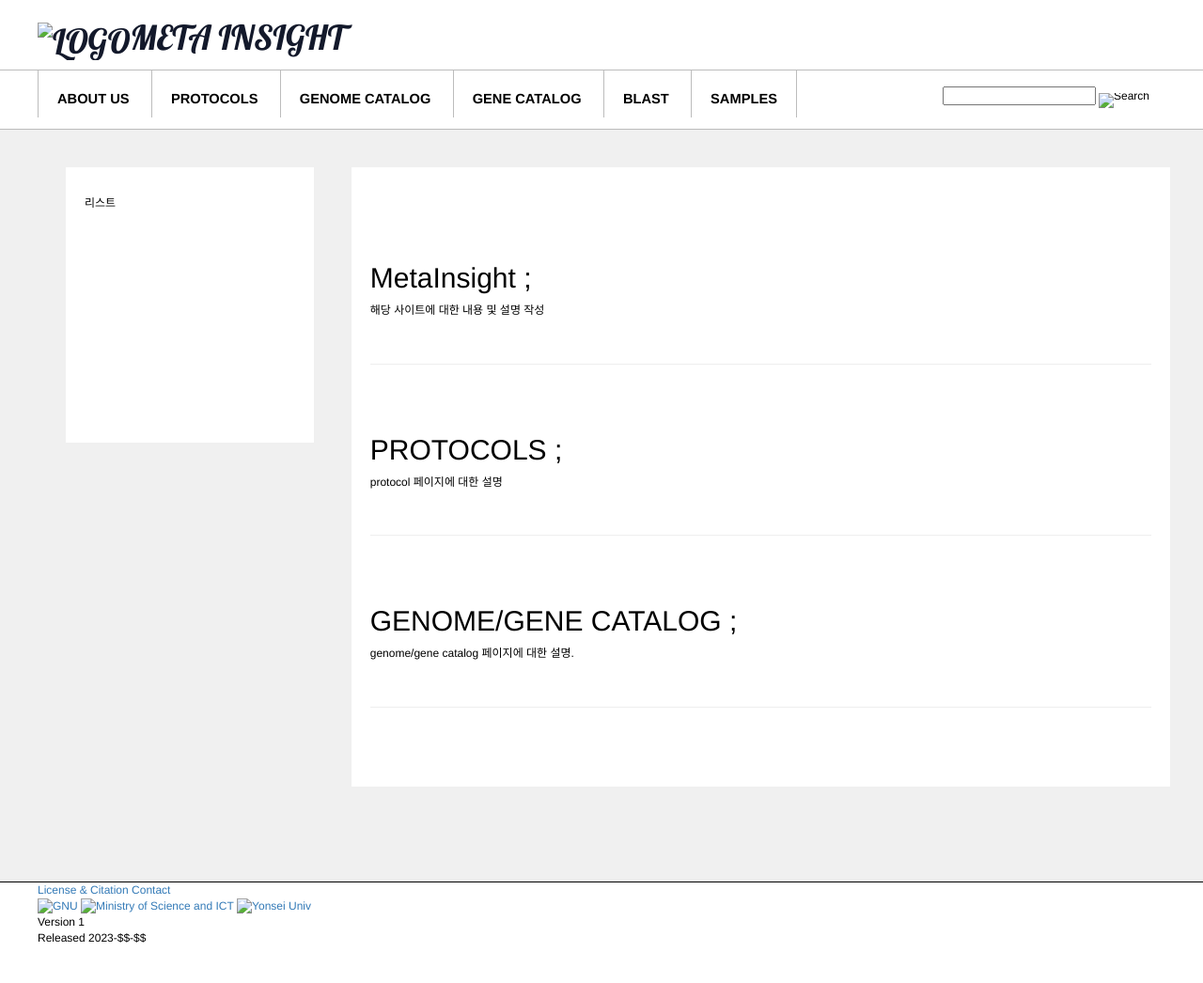
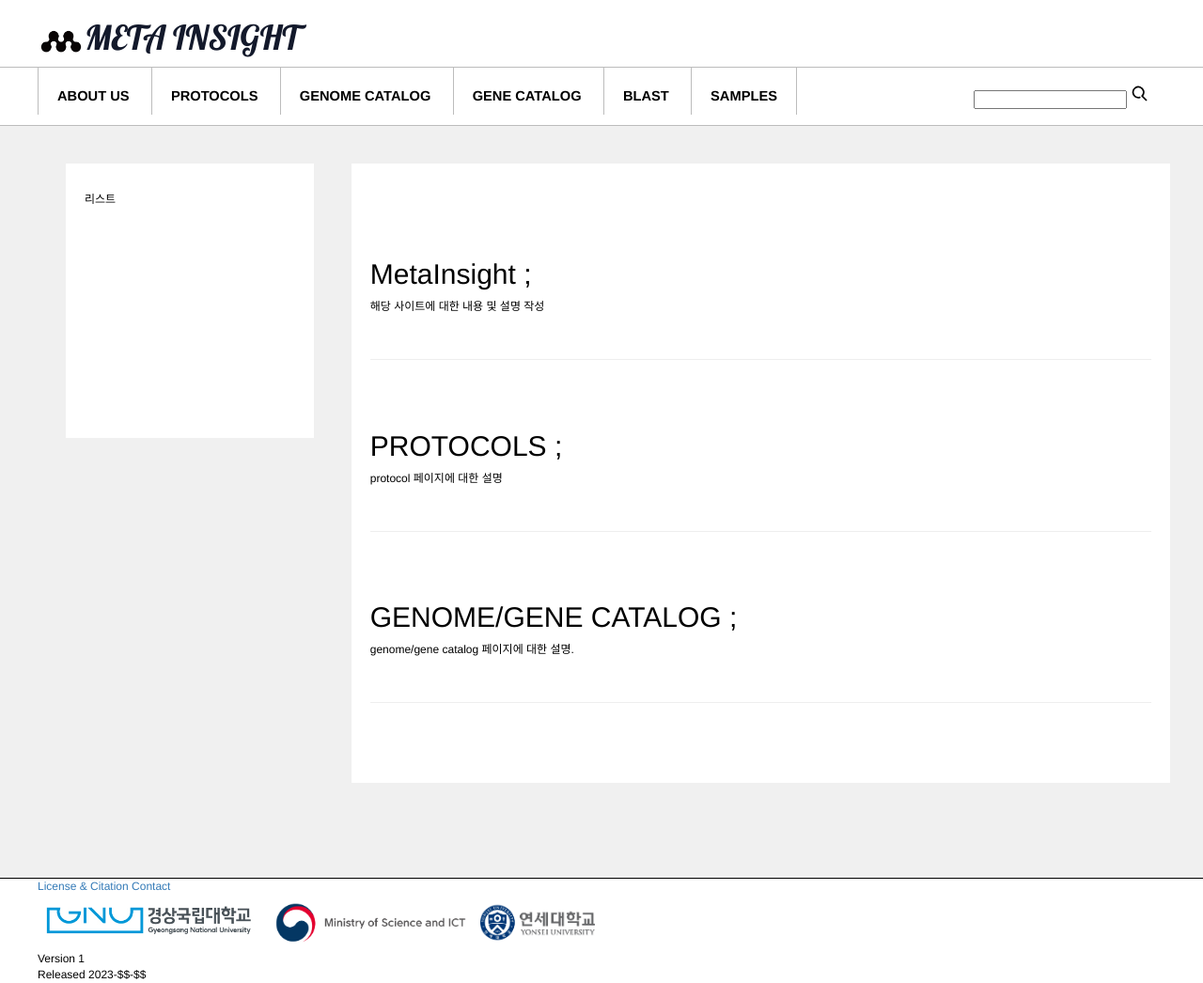
Before and after one commit to sujin9819/MetaInsight, a plain HTML site: page index.html in a window 1280 px wide. Shown: the whole page at 94% size. Before the commit the page ends 1008 px from the top, so only its background shows below. Drawn offline with nearby package versions, Linux system fonts and the light colour scheme; the site is published under a folder, as on GitHub Pages, so addresses that start at the root find nothing.

Commit message:
Update index.html

```diff
--- a/index.html
+++ b/index.html
@@ -12,7 +12,7 @@
         <!--header-->
         <header class="main">
             <!--logo-->
-                <h1><a href="index.html" id="logo"><img alt="LOGO" src="/static/image/logo.PNG" width="50px">META INSIGHT</a></h1>
+                <h1><a href="index.html" id="logo"><img alt="LOGO" src="static/image/logo.PNG" width="50px">META INSIGHT</a></h1>
         </header>
         <header class="sub">
             <div class="sub">
@@ -28,7 +28,7 @@
                     <div class="form_box">
                         <form method="get" action="/search.html" id="searchForm">
                             <input type="text" id="search" name="search" value="">
-                            <input type="image" id="filterImage" name="submit" src="/static/image/search.svg" alt="Search" title="Search" height="21pt">
+                            <input type="image" id="filterImage" name="submit" src="static/image/search.svg" alt="Search" title="Search" height="21pt">
                         </form>
                     </div>
                 </nav>
@@ -93,13 +93,13 @@
                 </div>
                 <div class="footer_logos">
                     <a href="https://www.gnu.ac.kr/main/main.do" target="_blank" rel="noopener">
-                        <img alt="GNU" id ="GNUlogo" src="/static/image/GNU2.jpg" height="60px">
+                        <img alt="GNU" id ="GNUlogo" src="static/image/GNU2.jpg" height="60px">
                     </a>
                     <a href="https://www.msit.go.kr/index.do" target="_blank" rel="noopener">
-                        <img alt="Ministry of Science and ICT" id="MSITlogo" src="/static/image/msit.PNG" height="60px">
+                        <img alt="Ministry of Science and ICT" id="MSITlogo" src="static/image/msit.PNG" height="60px">
                     </a>
                     <a href="https://www.scilifelab.se/" target="_blank" rel="noopener">
-                        <img alt="Yonsei Univ" id="Yonseilogo" src="/static/image/Yonsei.jpg" height="60px">
+                        <img alt="Yonsei Univ" id="Yonseilogo" src="static/image/Yonsei.jpg" height="60px">
                     </a>
                 </div>
                 <div class="version_info">
```
